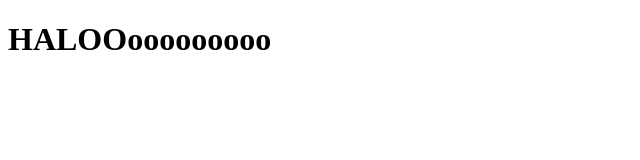
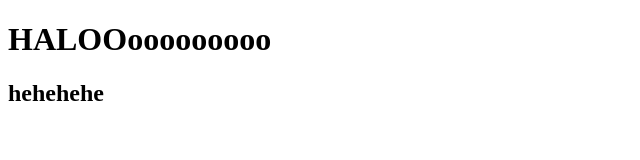
Before and after one commit to ngogiabao1234/duan3, a plain HTML site: page index.html in a window 1280 px wide. Shown: the whole page, without its empty margins (0-640 px from the left). Drawn offline with Linux system fonts and the light colour scheme.

Commit message:
Sửa lần 1

```diff
--- a/index.html
+++ b/index.html
@@ -7,5 +7,6 @@
 </head>
 <body>
     <H1>HALOOooooooooo </H1>
+    <h2>hehehehe</h2>
 </body>
 </html>
```
